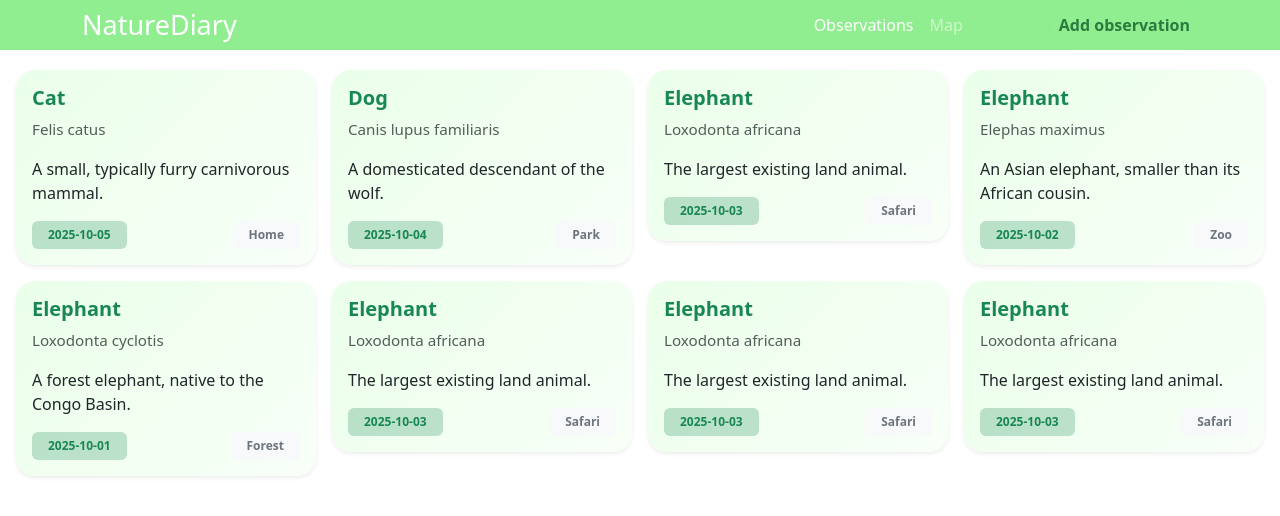
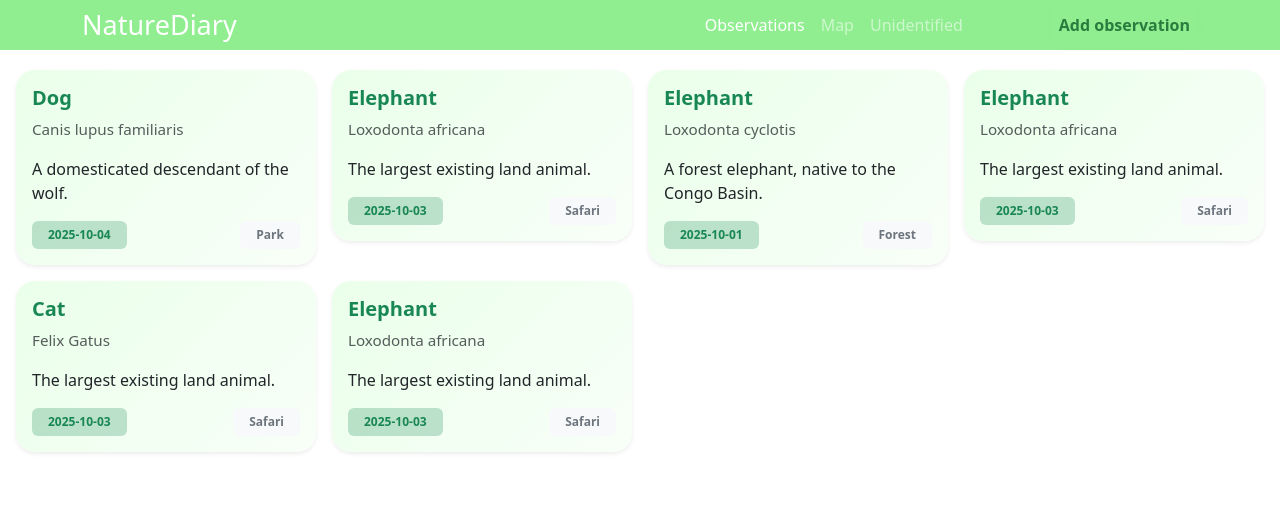
Before and after one commit to markreni/nature-diary-frontend, a React (Vite) app: page /observations in a window 1280 px wide. Shown: the top 516 px of the page. Built offline with nearby package versions, Linux system fonts and the light colour scheme; a web font is replaced by a local one.

Commit message:
feat: implemented screen and route for unidentified

```diff
--- a/src/App.tsx
+++ b/src/App.tsx
@@ -4,6 +4,7 @@ import { getObservations, createObservation } from './services/requests.ts'
 import AdditionForm from './pages/AdditionForm.tsx'
 import QuestionForm from './pages/QuestionForm.tsx'
 import Observations from './pages/Observations.tsx'
+import Unidentified from './pages/Unidentified.tsx'
 import NavBar from './components/NavBar.tsx'
 import ThemeProvider from 'react-bootstrap/ThemeProvider'
 import { useQuery, useMutation, useQueryClient } from '@tanstack/react-query'
@@ -17,6 +18,7 @@ import {
   //useMatch
 } from "react-router-dom"
 import type { ObservationType } from './types/types.ts'
+
 
 
 const App = () => {
@@ -39,7 +41,7 @@ const App = () => {
     }
   })
 
-   const addObservation = async (observation: ObservationType) => {
+  const addObservation = async (observation: ObservationType) => {
     newObservationMutation.mutate(observation)
   }
 
@@ -50,9 +52,10 @@ const App = () => {
   })
 
   if (isLoading) return <div>Loading...</div>
-  if(error) return <div>anecdote service not available due to problems in server</div>
+  if(error) return <div>nature diary is not available due to problems in server</div>
 
-  const observations = data!
+  const identified = data!.filter(obs => obs.identified === true)
+  const unidentified = data!.filter(obs => obs.identified === false)
 
   return (
     <ThemeProvider>
@@ -61,7 +64,9 @@ const App = () => {
             <div className="routes-margin">
               <Routes>
                 <Route path="/" element={<Home />} />
-                <Route path="/observations" element={<Observations observations={observations} />} />
+                <Route path="/observations" element={<Observations observations={identified} />} />
+                <Route path="/unidentified" element={<Unidentified observations={unidentified} />} />
+                <Route path="/map" element={<div></div>} />
                 <Route path="/questions" element={<QuestionForm />}  />
                 <Route path="/add" element={<AdditionForm addObservation={addObservation} />}  />
               </Routes>
--- a/src/components/NavBar.tsx
+++ b/src/components/NavBar.tsx
@@ -20,6 +20,9 @@ const NavBar = () => {
                   <LinkContainer to="/map" className="nav-bar-link">
                     <Nav.Link>Map</Nav.Link>
                   </LinkContainer>
+                  <LinkContainer to="/unidentified" className="nav-bar-link">
+                    <Nav.Link>Unidentified</Nav.Link>
+                  </LinkContainer>
                 </Nav>
                 <Nav className="nav-bar-add-link">
                   <LinkContainer to="/questions">
--- a/src/observations.ts
+++ b/src/observations.ts
@@ -3,12 +3,13 @@ import type { ObservationType } from './types/types'
 const observations: ObservationType[] = [
   {
     id: 1,
-    common_name: 'Cat',
-    scientific_name: 'Felis catus',
+    common_name: '',
+    scientific_name: '',
     description: 'A small, typically furry carnivorous mammal.',
     date: '2025-10-05',
     location: 'Home',
-    image: 'https://images.unsplash.com/photo-1518717758536-85ae29035b6d?auto=format&fit=crop&w=400&q=80'
+    image: 'https://images.unsplash.com/photo-1518717758536-85ae29035b6d?auto=format&fit=crop&w=400&q=80',
+    identified: false
   },
   {
     id: 2,
@@ -17,7 +18,8 @@ const observations: ObservationType[] = [
     description: 'A domesticated descendant of the wolf.',
     date: '2025-10-04',
     location: 'Park',
-    image: 'https://images.unsplash.com/photo-1558788353-f76d92427f16?auto=format&fit=crop&w=400&q=80'
+    image: 'https://images.unsplash.com/photo-1558788353-f76d92427f16?auto=format&fit=crop&w=400&q=80',
+    identified: true
   },
    {
     id: 3,
@@ -26,16 +28,19 @@ const observations: ObservationType[] = [
     description: 'The largest existing land animal.',
     date: '2025-10-03',
     location: 'Safari',
-    image: 'https://images.unsplash.com/photo-1506744038136-46273834b3fb?auto=format&fit=crop&w=400&q=80'
+    image: 'https://images.unsplash.com/photo-1506744038136-46273834b3fb?auto=format&fit=crop&w=400&q=80',
+    identified: true
+
   },
   {
     id: 4,
-    common_name: 'Elephant',
-    scientific_name: 'Elephas maximus',
+    common_name: '',
+    scientific_name: '',
     description: 'An Asian elephant, smaller than its African cousin.',
     date: '2025-10-02',
     location: 'Zoo',
-    image: 'https://images.unsplash.com/photo-1465101046530-73398c7f28ca?auto=format&fit=crop&w=400&q=80'
+    image: 'https://images.unsplash.com/photo-1465101046530-73398c7f28ca?auto=format&fit=crop&w=400&q=80',
+    identified: false
   },
   {
     id: 5,
@@ -44,7 +49,8 @@ const observations: ObservationType[] = [
     description: 'A forest elephant, native to the Congo Basin.',
     date: '2025-10-01',
     location: 'Forest',
-    image: 'https://images.unsplash.com/photo-1468421870903-4df1664ac249?auto=format&fit=crop&w=400&q=80'
+    image: 'https://images.unsplash.com/photo-1468421870903-4df1664ac249?auto=format&fit=crop&w=400&q=80',
+    identified: true
   },
   {
     id: 6,
@@ -53,16 +59,18 @@ const observations: ObservationType[] = [
     description: 'The largest existing land animal.',
     date: '2025-10-03',
     location: 'Safari',
-    image: 'https://images.unsplash.com/photo-1506744038136-46273834b3fb?auto=format&fit=crop&w=400&q=80'
+    image: 'https://images.unsplash.com/photo-1506744038136-46273834b3fb?auto=format&fit=crop&w=400&q=80',
+    identified: true
   },
   {
     id: 7,
-    common_name: 'Elephant',
-    scientific_name: 'Loxodonta africana',
+    common_name: 'Cat',
+    scientific_name: 'Felix Gatus',
     description: 'The largest existing land animal.',
     date: '2025-10-03',
     location: 'Safari',
-    image: 'https://images.unsplash.com/photo-1506744038136-46273834b3fb?auto=format&fit=crop&w=400&q=80'
+    image: 'https://images.unsplash.com/photo-1506744038136-46273834b3fb?auto=format&fit=crop&w=400&q=80',
+    identified: true
   },
   {
     id: 8,
@@ -71,7 +79,8 @@ const observations: ObservationType[] = [
     description: 'The largest existing land animal.',
     date: '2025-10-03',
     location: 'Safari',
-    image: 'https://images.unsplash.com/photo-1506744038136-46273834b3fb?auto=format&fit=crop&w=400&q=80'
+    image: 'https://images.unsplash.com/photo-1506744038136-46273834b3fb?auto=format&fit=crop&w=400&q=80',
+    identified: true
   },
 ]
 
--- a/src/pages/AdditionForm.tsx
+++ b/src/pages/AdditionForm.tsx
@@ -16,7 +16,8 @@ const AdditionForm: React.FC<AdditionFormProps> = ({ addObservation }) => {
     description: '',
     date: '',
     location: '',
-    image: ''
+    image: '',
+    identified: false
   });
 
   const [validated, setValidated] = useState(false);
@@ -32,7 +33,8 @@ const AdditionForm: React.FC<AdditionFormProps> = ({ addObservation }) => {
       setValidated(true)
     } else {
       // Form is valid - handle submission
-      addObservation(observation)
+      const observationToSubmit = {...observation, identified: questionAnswers.identification? false : true}
+      addObservation(observationToSubmit)
 
       // Reset form
       setObservation({
@@ -42,7 +44,8 @@ const AdditionForm: React.FC<AdditionFormProps> = ({ addObservation }) => {
         description: '',
         date: '',
         location: '',
-        image: ''
+        image: '',
+        identified: false
       });
 
       setValidated(false)
--- /dev/null
+++ b/src/pages/Unidentified.tsx
@@ -0,0 +1,19 @@
+import { Col, Row } from 'react-bootstrap';
+import type { ObservationType } from '../types/types';
+import Observation from '../components/Observation';
+
+const Unidentified = ({ observations }: { observations: ObservationType[] }) => {
+    return(
+        <div>
+            <Row xs={1} sm={2} md={3} lg={4} className="g-3">
+                {observations.map(obs => (
+                    <Col key={obs.id}>
+                        <Observation obs={obs} />
+                    </Col>
+                ))}
+            </Row>
+        </div>
+    )
+}
+
+export default Unidentified;
--- a/src/types/types.ts
+++ b/src/types/types.ts
@@ -6,6 +6,7 @@ type ObservationType = {
     date: string;
     location: string;
     image?: string;
+    identified: boolean;
 };
 
 export type { ObservationType };
```
